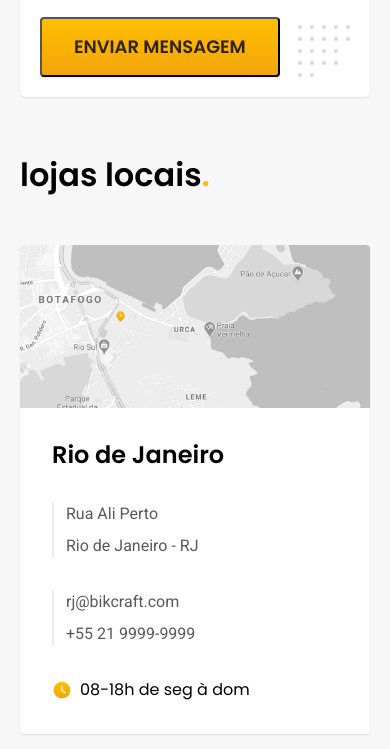
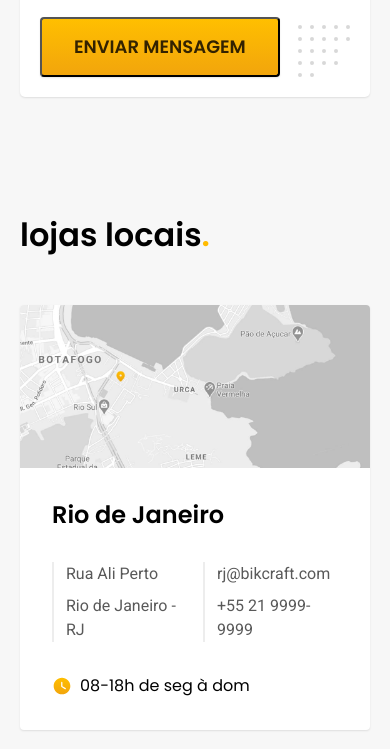
Before and after one commit to livianna91/bikcraftFull, a website: page contato.html in a window 390 px wide. Shown: the part 1206-1955 px from the top of the page. Drawn offline with Linux system fonts and the light colour scheme.

Commit message:
Update lojas.css

```diff
--- a/css/contato/lojas.css
+++ b/css/contato/lojas.css
@@ -49,15 +49,12 @@
 @media (max-width: 800px) {
   .lojas {
     gap: 20px;
-    padding-top: 60px;
-    padding-bottom: 60px;
+
   }
   .lojas h2 {
     margin-bottom: 32px;
   }
-  .lojas-conteudo {
-    grid-template-columns: 1fr;
-  }
+
 }
 
 @media (max-width: 600px) {
```
